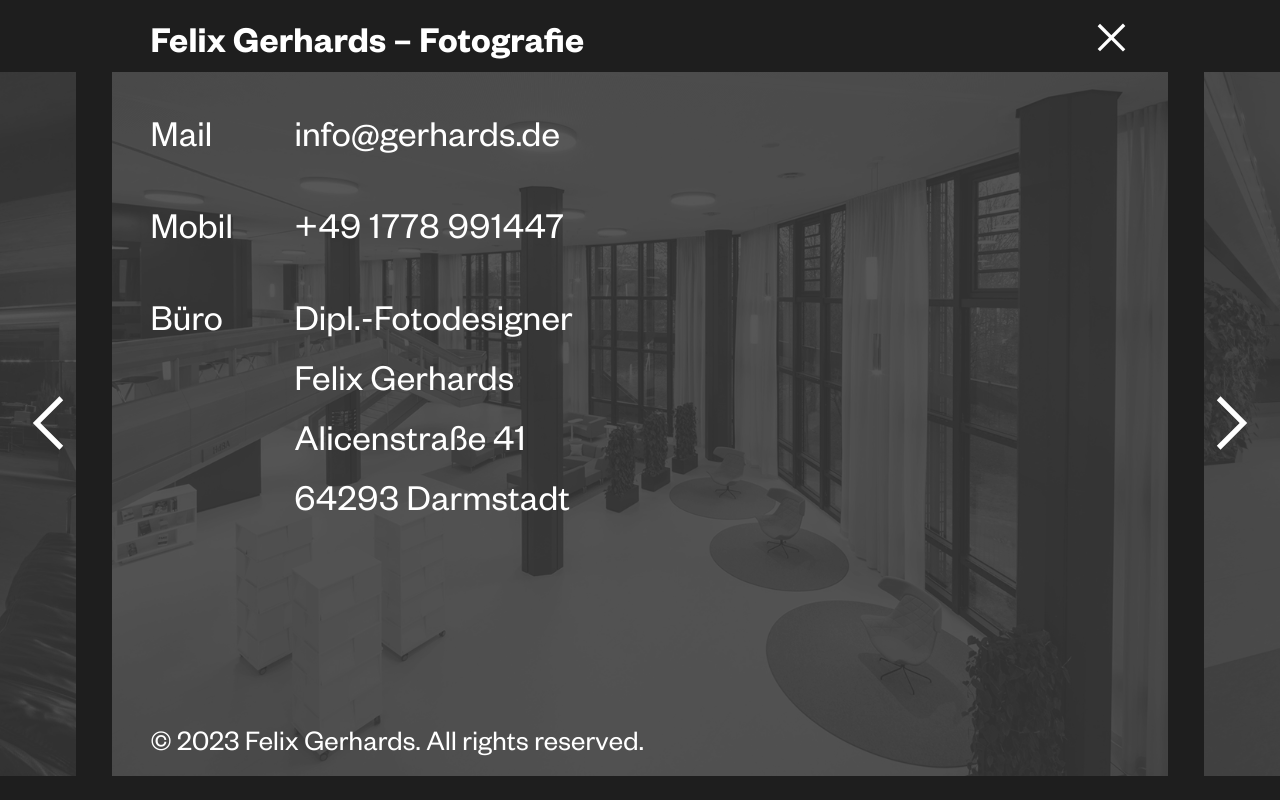
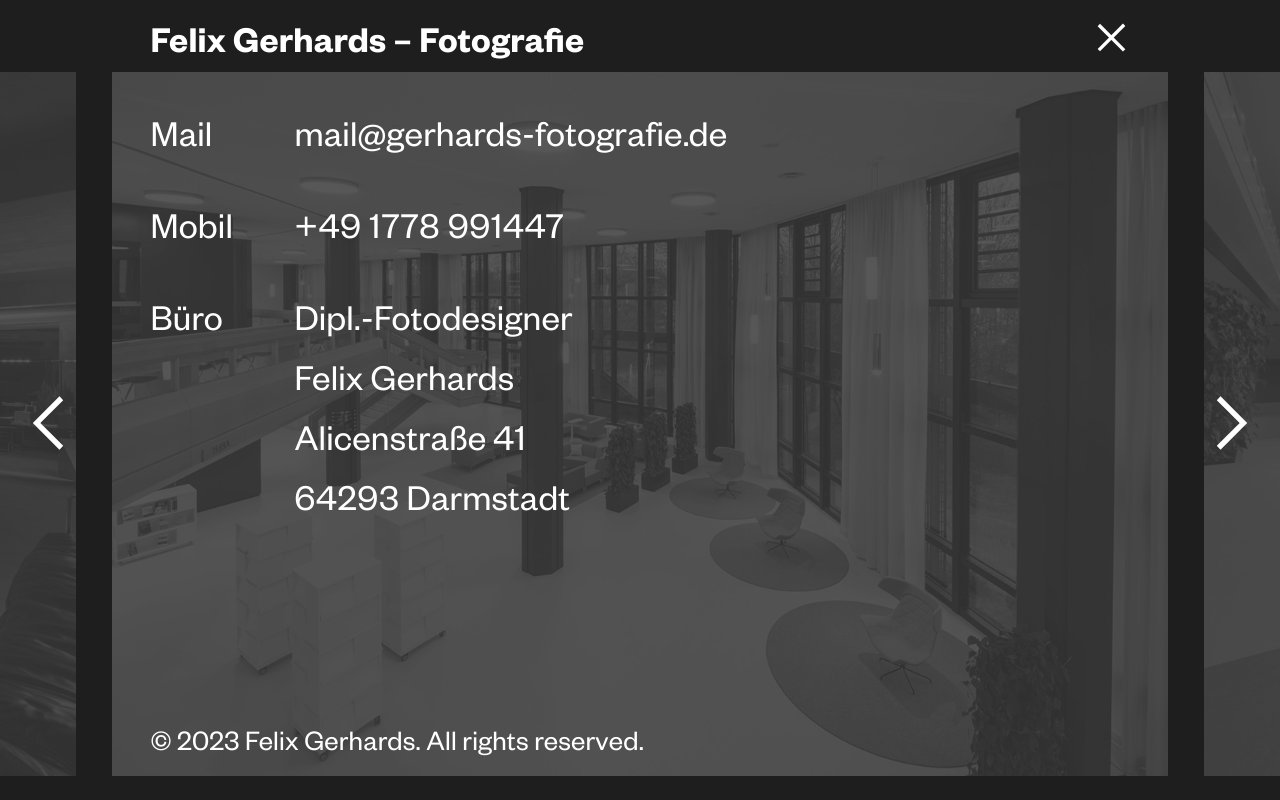
Before and after one commit to Asbestcode/grau, a plain HTML site: page index.html in a window 1280 px wide. Both pictures are taken after a click on the button 1110 px from the left and 37 px from the top of the page. Drawn offline with nearby package versions, Linux system fonts and the light colour scheme.

Commit message:
Update index.html

```diff
--- a/index.html
+++ b/index.html
@@ -52,7 +52,7 @@
                     <p>Mail</p>
                   </div>
                   <div>
-                    <p><a href="mailto:info@gerhards.de">info@gerhards.de</a></p>
+                    <p><a href="mailto:mail@gerhards-fotografie.de">mail@gerhards-fotografie.de</a></p>
                   </div>
                 </div>
                 <div class="info__contact__row">
@@ -100,7 +100,7 @@
                     <p>Mail</p>
                   </div>
                   <div>
-                    <p><a href="mailto:info@gerhards.de">info@gerhards.de</a></p>
+                    <p><a href="mailto:mail@gerhards-fotografie.de">mail@gerhards-fotografie.de</a></p>
                   </div>
                 </div>
                 <div class="info__contact__row">
@@ -147,7 +147,7 @@
                     <p>Mail</p>
                   </div>
                   <div>
-                    <p><a href="mailto:info@gerhards.de">info@gerhards.de</a></p>
+                    <p><a href="mailto:mail@gerhards-fotografie.de">mail@gerhards-fotografie.de</a></p>
                   </div>
                 </div>
                 <div class="info__contact__row">
@@ -194,7 +194,7 @@
                     <p>Mail</p>
                   </div>
                   <div>
-                    <p><a href="mailto:info@gerhards.de">info@gerhards.de</a></p>
+                    <p><a href="mailto:mail@gerhards-fotografie.de">mail@gerhards-fotografie.de</a></p>
                   </div>
                 </div>
                 <div class="info__contact__row">
@@ -241,7 +241,7 @@
                     <p>Mail</p>
                   </div>
                   <div>
-                    <p><a href="mailto:info@gerhards.de">info@gerhards.de</a></p>
+                    <p><a href="mailto:mail@gerhards-fotografie.de">mail@gerhards-fotografie.de</a></p>
                   </div>
                 </div>
                 <div class="info__contact__row">
@@ -288,7 +288,7 @@
                     <p>Mail</p>
                   </div>
                   <div>
-                    <p><a href="mailto:info@gerhards.de">info@gerhards.de</a></p>
+                    <p><a href="mailto:mail@gerhards-fotografie.de">mail@gerhards-fotografie.de</a></p>
                   </div>
                 </div>
                 <div class="info__contact__row">
@@ -335,7 +335,7 @@
                     <p>Mail</p>
                   </div>
                   <div>
-                    <p><a href="mailto:info@gerhards.de">info@gerhards.de</a></p>
+                    <p><a href="mailto:mail@gerhards-fotografie.de">mail@gerhards-fotografie.de</a></p>
                   </div>
                 </div>
                 <div class="info__contact__row">
@@ -382,7 +382,7 @@
                     <p>Mail</p>
                   </div>
                   <div>
-                    <p><a href="mailto:info@gerhards.de">info@gerhards.de</a></p>
+                    <p><a href="mailto:mail@gerhards-fotografie.de">mail@gerhards-fotografie.de</a></p>
                   </div>
                 </div>
                 <div class="info__contact__row">
```
